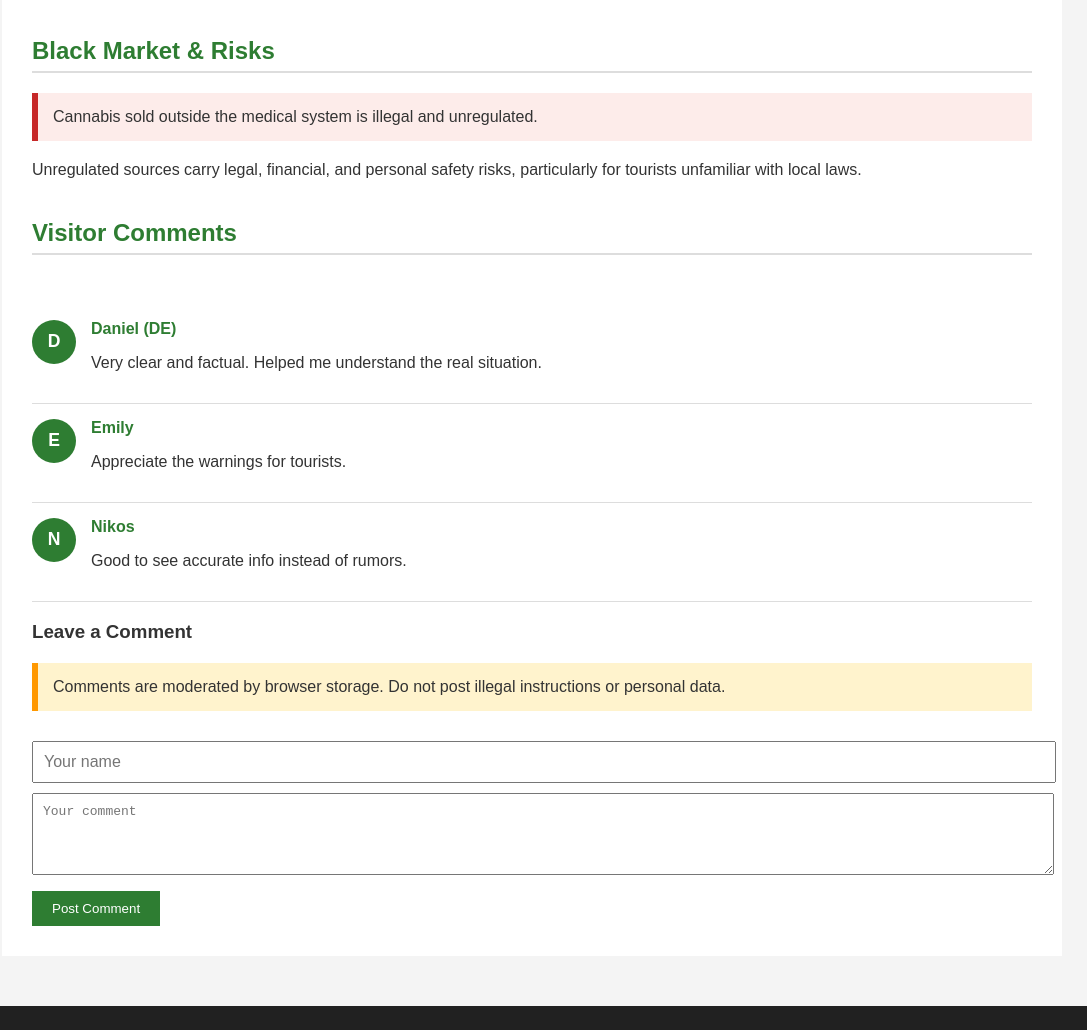
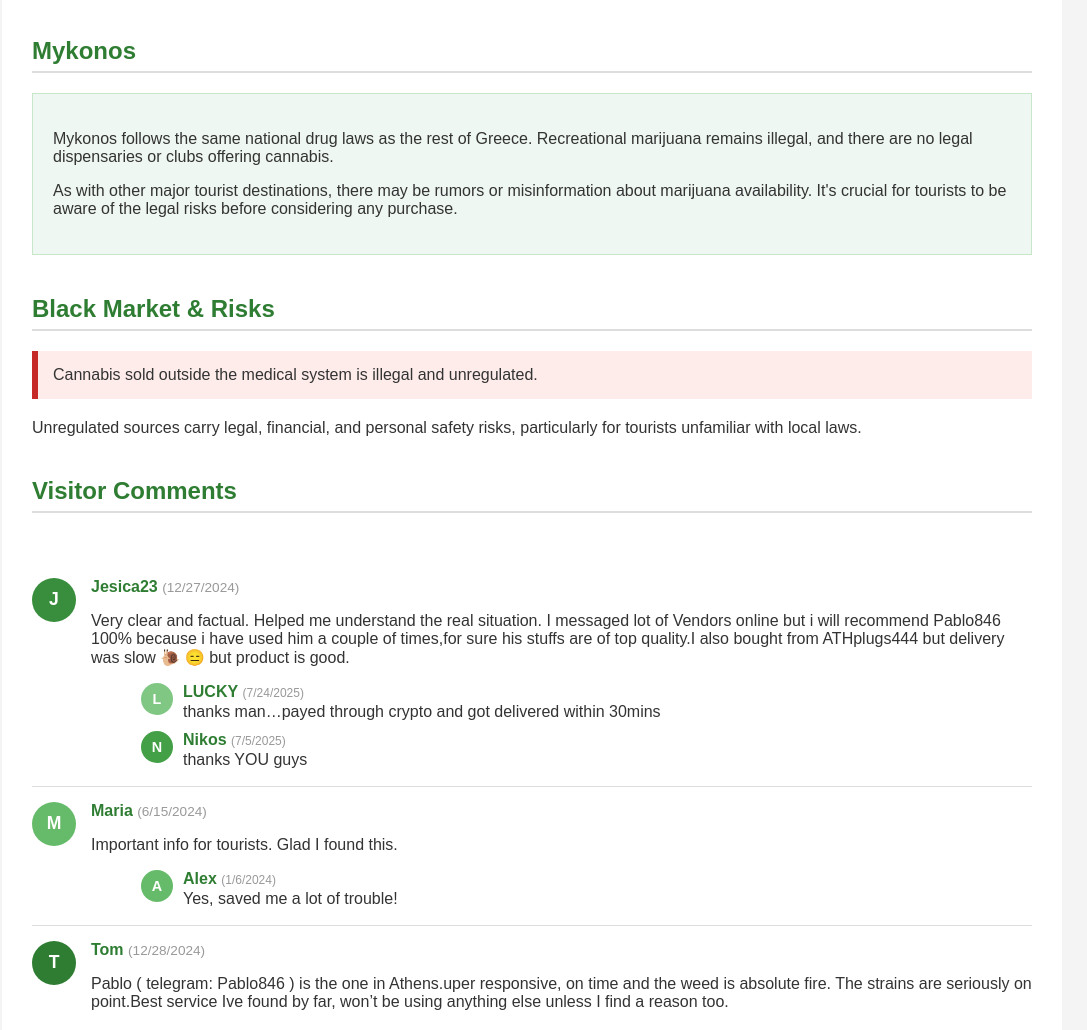
Before and after one commit to MedPlug444/MedicalLawsInternational, a plain HTML site: page index.html in a window 1280 px wide. Shown: the part 1640-2670 px from the top of the page, without its empty margins (108-1195 px from the left). Drawn offline with Linux system fonts and the light colour scheme.

Commit message:
index.html

```diff
--- a/index.html
+++ b/index.html
@@ -139,7 +139,7 @@ footer {
     <h1>Marijuana in Greece</h1>
     <p>
         Independent informational guide explaining cannabis laws, medical use,
-        and safety considerations for visitors to Athens and Thessaloniki.
+        and safety considerations for visitors to Athens, Thessaloniki and Mykonos.
     </p>
 </header>
 
@@ -234,6 +234,18 @@ There are no legal ways to purchase THC cannabis outside the medical system.
 </p>
 </div>
 
+<h2>Mykonos</h2>
+
+<div class="city">
+    <p>
+        Mykonos follows the same national drug laws as the rest of Greece. Recreational marijuana remains illegal, and there are no legal dispensaries or clubs offering cannabis.
+    </p>
+    <p>
+        As with other major tourist destinations, there may be rumors or misinformation about marijuana availability. It's crucial for tourists to be aware of the legal risks before considering any purchase.
+    </p>
+</div>
+
+
 <h2>Black Market & Risks</h2>
 
 <div class="illegal">
@@ -271,61 +283,131 @@ Comments are moderated by browser storage. Do not post illegal instructions or p
 </footer>
 
 <script>
+// DEFAULT COMMENTS WITH REPLIES AND RANDOM DATES
 const defaultComments = [
-    { name: "Daniel (DE)", message: "Very clear and factual. Helped me understand the real situation." },
-    { name: "Emily", message: "Appreciate the warnings for tourists." },
-    { name: "Nikos", message: "Good to see accurate info instead of rumors." }
+    {
+        name: "Jesica23",
+        message: "Very clear and factual. Helped me understand the real situation. I messaged lot of Vendors online but i will recommend Pablo846 100% because i have used him a couple of times,for sure his stuffs are of top quality.I also bought from ATHplugs444 but delivery was slow 🐌 😑 but product is good. ",
+        date: randomDate(new Date(2024,0,1), new Date()),
+        replies: [
+            { name: "LUCKY", message: "thanks man…payed through crypto and got delivered within 30mins", date: randomDate(new Date(2024,0,1), new Date()) },
+            { name: "Nikos", message: "thanks YOU guys", date: randomDate(new Date(2024,0,1), new Date()) }
+        ]
+    },
+    {
+        name: "Maria",
+        message: "Important info for tourists. Glad I found this.",
+        date: randomDate(new Date(2024,0,1), new Date()),
+        replies: [{ name: "Alex", message: "Yes, saved me a lot of trouble!", date: randomDate(new Date(2024,0,1), new Date()) }]
+    },
+    {
+        name: "Tom",
+        message: "Pablo ( telegram: Pablo846 ) is the one in Athens.uper responsive, on time and the weed is absolute fire. The strains are seriously on point.Best service Ive found by far, won’t be using anything else unless I find a reason too.",
+        date: randomDate(new Date(2024,0,1), new Date()),
+        replies: []
+    },
+	{
+        name: "STuffy32",
+        message: "best ever weed blogjust bought from Pablo846 using bitcoin i was anxious since it’s my first time but everything went on well very friendly and professional my flowers arrived 15MINUTES after bitcoin was confirmed THANKS GUYS!!!!!I highly recommend telegram: Pablo846",
+        date: randomDate(new Date(2024,0,1), new Date()),
+        replies: []
+    },
+    {
+        name: "KostasKs222",
+        message: "Does he have gummies?",
+        date: randomDate(new Date(2024,0,1), new Date()),
+        replies: [{ name: "Alpefen", message: "Damn, beware of the gummies there!", date: randomDate(new Date(2024,0,1), new Date()) }]
+    },
+    {
+        name: "Stratos420",
+        message: "I’ve bought from others but i’ll go for Pablo846 he’s got some real dope!!!!! Telegram in Athens in FIRE!!!!!",
+        date: randomDate(new Date(2024,0,1), new Date()),
+        replies: []
+    }
+
 ];
 
-const commentList = document.getElementById("commentList");
 
+// UTILITY FUNCTIONS
 function initial(name) {
     return name.charAt(0).toUpperCase();
 }
 
-function loadComments() {
+function randomColor() {
+    const colors = ["#2e7d32","#388e3c","#43a047","#66bb6a","#81c784","#4caf50","#1b5e20"];
+    return colors[Math.floor(Math.random()*colors.length)];
+}
+
+function randomDate(start, end){
+    const d = new Date(start.getTime() + Math.random()*(end.getTime()-start.getTime()));
+    return d.toLocaleDateString();
+}
+
+// LOAD COMMENTS
+const commentList = document.getElementById("commentList");
+
+function loadComments(){
     let comments = JSON.parse(localStorage.getItem("siteComments"));
-    if (!comments) {
+    if(!comments){
         comments = defaultComments;
         localStorage.setItem("siteComments", JSON.stringify(comments));
     }
 
     commentList.innerHTML = "";
-    comments.forEach(c => {
+
+    comments.forEach((c,index)=>{
         const div = document.createElement("div");
         div.className = "comment";
         div.innerHTML = `
-            <div class="avatar">${initial(c.name)}</div>
+            <div class="avatar" style="background:${randomColor()}">${initial(c.name)}</div>
             <div class="comment-content">
-                <strong>${c.name}</strong>
+                <strong>${c.name}</strong> <span style="color:#999;font-size:0.85em;">(${c.date})</span>
                 <p>${c.message}</p>
+                <div style="margin-left: 50px;" id="replies-${index}"></div>
             </div>
         `;
         commentList.appendChild(div);
+
+        const repliesDiv = document.getElementById(`replies-${index}`);
+        if(c.replies && c.replies.length > 0){
+            c.replies.forEach(r=>{
+                const rdiv = document.createElement("div");
+                rdiv.style.display = "flex";
+                rdiv.style.gap = "10px";
+                rdiv.style.marginTop = "8px";
+                rdiv.innerHTML = `
+                    <div class="avatar" style="background:${randomColor()};width:32px;height:32px;font-size:0.9em">${initial(r.name)}</div>
+                    <div style="flex:1;">
+                        <strong>${r.name}</strong> <span style="color:#999;font-size:0.75em">(${r.date})</span>
+                        <p style="margin:2px 0;">${r.message}</p>
+                    </div>
+                `;
+                repliesDiv.appendChild(rdiv);
+            });
+        }
     });
 }
 
-function addComment() {
+// ADD NEW COMMENT
+function addComment(){
     const name = document.getElementById("name").value.trim();
     const message = document.getElementById("message").value.trim();
-
-    if (!name || !message) {
+    if(!name || !message){
         alert("Please enter both name and comment.");
         return;
     }
-
-    let comments = JSON.parse(localStorage.getItem("siteComments")) || [];
-    comments.push({ name, message });
+    const comments = JSON.parse(localStorage.getItem("siteComments")) || [];
+    comments.push({name,message,date:randomDate(new Date(2024,0,1), new Date()), replies:[]});
     localStorage.setItem("siteComments", JSON.stringify(comments));
-
-    document.getElementById("name").value = "";
-    document.getElementById("message").value = "";
-
+    document.getElementById("name").value="";
+    document.getElementById("message").value="";
     loadComments();
 }
 
 loadComments();
 </script>
 
+
+
 </body>
 </html>
```
